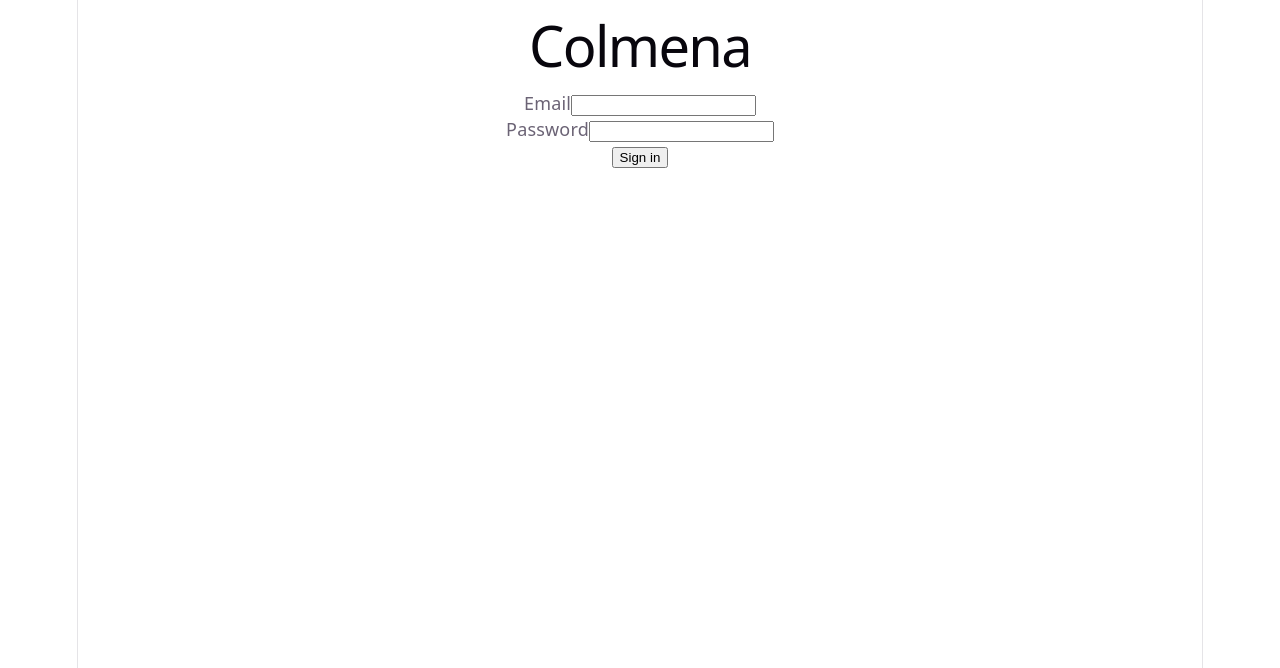
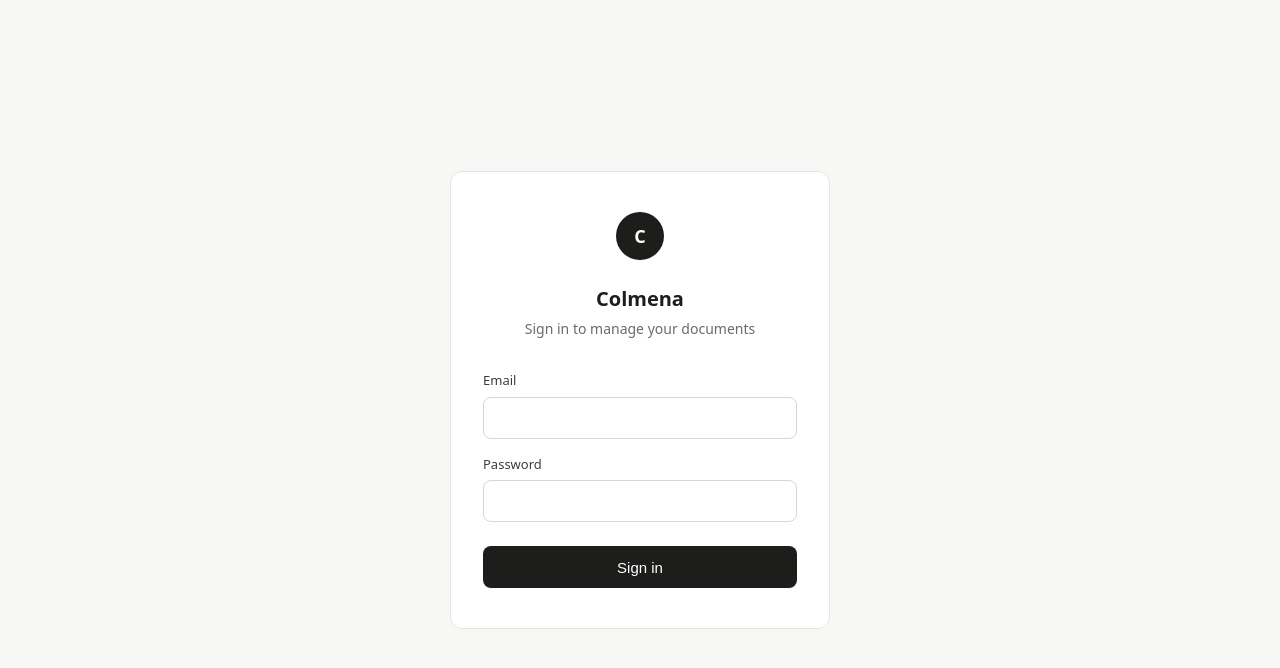
Before and after one commit to DeadpanSix/colmena-web, a React (Vite) app: page /login in a window 1280 px wide. Shown: the top 668 px of the page. Built offline with nearby package versions, Linux system fonts and the light colour scheme; no server answers.

Commit message:
Restyle login page with CSS Modules, clean up Vite scaffold defaults

```diff
--- a/src/index.css
+++ b/src/index.css
@@ -1,53 +1,10 @@
 :root {
-  --text: #6b6375;
-  --text-h: #08060d;
-  --bg: #fff;
-  --border: #e5e4e7;
-  --code-bg: #f4f3ec;
-  --accent: #aa3bff;
-  --accent-bg: rgba(170, 59, 255, 0.1);
-  --accent-border: rgba(170, 59, 255, 0.5);
-  --social-bg: rgba(244, 243, 236, 0.5);
-  --shadow:
-    rgba(0, 0, 0, 0.1) 0 10px 15px -3px, rgba(0, 0, 0, 0.05) 0 4px 6px -2px;
-
-  --sans: system-ui, 'Segoe UI', Roboto, sans-serif;
-  --heading: system-ui, 'Segoe UI', Roboto, sans-serif;
-  --mono: ui-monospace, Consolas, monospace;
-
-  font: 18px/145% var(--sans);
-  letter-spacing: 0.18px;
-  color-scheme: light dark;
-  color: var(--text);
-  background: var(--bg);
-  font-synthesis: none;
-  text-rendering: optimizeLegibility;
-  -webkit-font-smoothing: antialiased;
-  -moz-osx-font-smoothing: grayscale;
-
-  @media (max-width: 1024px) {
-    font-size: 16px;
-  }
+  font: 16px/1.5 system-ui, 'Segoe UI', Roboto, sans-serif;
+  color-scheme: light;
 }
 
-@media (prefers-color-scheme: dark) {
-  :root {
-    --text: #9ca3af;
-    --text-h: #f3f4f6;
-    --bg: #16171d;
-    --border: #2e303a;
-    --code-bg: #1f2028;
-    --accent: #c084fc;
-    --accent-bg: rgba(192, 132, 252, 0.15);
-    --accent-border: rgba(192, 132, 252, 0.5);
-    --social-bg: rgba(47, 48, 58, 0.5);
-    --shadow:
-      rgba(0, 0, 0, 0.4) 0 10px 15px -3px, rgba(0, 0, 0, 0.25) 0 4px 6px -2px;
-  }
-
-  #social .button-icon {
-    filter: invert(1) brightness(2);
-  }
+* {
+  box-sizing: border-box;
 }
 
 body {
@@ -55,57 +12,5 @@ body {
 }
 
 #root {
-  width: 1126px;
-  max-width: 100%;
-  margin: 0 auto;
-  text-align: center;
-  border-inline: 1px solid var(--border);
-  min-height: 100svh;
-  display: flex;
-  flex-direction: column;
-  box-sizing: border-box;
+  min-height: 100vh;
 }
-
-h1,
-h2 {
-  font-family: var(--heading);
-  font-weight: 500;
-  color: var(--text-h);
-}
-
-h1 {
-  font-size: 56px;
-  letter-spacing: -1.68px;
-  margin: 32px 0;
-  @media (max-width: 1024px) {
-    font-size: 36px;
-    margin: 20px 0;
-  }
-}
-h2 {
-  font-size: 24px;
-  line-height: 118%;
-  letter-spacing: -0.24px;
-  margin: 0 0 8px;
-  @media (max-width: 1024px) {
-    font-size: 20px;
-  }
-}
-p {
-  margin: 0;
-}
-
-code,
-.counter {
-  font-family: var(--mono);
-  display: inline-flex;
-  border-radius: 4px;
-  color: var(--text-h);
-}
-
-code {
-  font-size: 15px;
-  line-height: 135%;
-  padding: 4px 8px;
-  background: var(--code-bg);
-}
--- a/src/pages/LoginPage.jsx
+++ b/src/pages/LoginPage.jsx
@@ -1,6 +1,7 @@
 import { useState } from 'react';
 import { useNavigate } from 'react-router-dom';
 import { useAuth } from '../context/AuthContext';
+import styles from './LoginPage.module.css';
 
 export default function LoginPage() {
   const [email, setEmail] = useState('');
@@ -28,34 +29,46 @@ export default function LoginPage() {
   }
 
   return (
-    <div>
-      <h1>Colmena</h1>
-      <form onSubmit={handleSubmit}>
-        <div>
-          <label htmlFor="email">Email</label>
+    <div className={styles.container}>
+      <div className={styles.card}>
+        <div className={styles.logo}>
+          <div className={styles.logoCircle}>C</div>
+        </div>
+        <h1 className={styles.title}>Colmena</h1>
+        <p className={styles.subtitle}>Sign in to manage your documents</p>
+
+        <form className={styles.form} onSubmit={handleSubmit}>
+          <div className={styles.field}>
+            <label className={styles.label} htmlFor="email">Email</label>
             <input
               id="email"
               type="email"
+              className={styles.input}
               value={email}
               onChange={(e) => setEmail(e.target.value)}
               required
             />
           </div>
-        <div>
-          <label htmlFor="password">Password</label>
+
+          <div className={styles.field}>
+            <label className={styles.label} htmlFor="password">Password</label>
             <input
               id="password"
               type="password"
+              className={styles.input}
               value={password}
               onChange={(e) => setPassword(e.target.value)}
               required
             />
           </div>
-        {error && <p style={{ color: 'red' }}>{error}</p>}
-        <button type="submit" disabled={isSubmitting}>
+
+          {error && <p className={styles.error}>{error}</p>}
+
+          <button type="submit" className={styles.submitButton} disabled={isSubmitting}>
             {isSubmitting ? 'Signing in...' : 'Sign in'}
           </button>
         </form>
       </div>
+    </div>
   );
 }
--- /dev/null
+++ b/src/pages/LoginPage.module.css
@@ -0,0 +1,133 @@
+.container {
+  min-height: 100vh;
+  display: flex;
+  align-items: center;
+  justify-content: center;
+  padding: 1.5rem;
+  background: #f7f7f5;
+}
+
+.card {
+  width: 100%;
+  max-width: 380px;
+  background: #ffffff;
+  border-radius: 12px;
+  border: 1px solid #e5e5e2;
+  padding: 2.5rem 2rem;
+}
+
+.logo {
+  display: flex;
+  justify-content: center;
+  margin-bottom: 1.5rem;
+}
+
+.logoCircle {
+  width: 48px;
+  height: 48px;
+  border-radius: 50%;
+  background: #1d1d1b;
+  display: flex;
+  align-items: center;
+  justify-content: center;
+  color: #fff;
+  font-size: 18px;
+  font-weight: 600;
+}
+
+.title {
+  font-size: 20px;
+  font-weight: 600;
+  text-align: center;
+  margin: 0 0 0.25rem;
+  color: #1d1d1b;
+}
+
+.subtitle {
+  font-size: 14px;
+  text-align: center;
+  color: #6b6b68;
+  margin: 0 0 2rem;
+}
+
+.form {
+  display: flex;
+  flex-direction: column;
+  gap: 1rem;
+}
+
+.field {
+  display: flex;
+  flex-direction: column;
+  gap: 6px;
+}
+
+.label {
+  font-size: 13px;
+  font-weight: 500;
+  color: #3d3d3a;
+}
+
+.input {
+  height: 42px;
+  padding: 0 12px;
+  border: 1px solid #d6d6d3;
+  border-radius: 8px;
+  font-size: 15px;
+  color: #1d1d1b;
+  background: #fff;
+  transition: border-color 0.15s ease;
+}
+
+.input:focus {
+  outline: none;
+  border-color: #1d1d1b;
+}
+
+.error {
+  font-size: 13px;
+  color: #b3261e;
+  background: #fceceb;
+  border-radius: 6px;
+  padding: 8px 12px;
+  margin: 0;
+}
+
+.submitButton {
+  height: 42px;
+  border: none;
+  border-radius: 8px;
+  background: #1d1d1b;
+  color: #fff;
+  font-size: 15px;
+  font-weight: 500;
+  cursor: pointer;
+  margin-top: 0.5rem;
+  transition: opacity 0.15s ease;
+}
+
+.submitButton:hover:not(:disabled) {
+  opacity: 0.9;
+}
+
+.submitButton:disabled {
+  opacity: 0.5;
+  cursor: not-allowed;
+}
+
+@media (max-width: 480px) {
+  .card {
+    padding: 2rem 1.5rem;
+    border-radius: 0;
+    border: none;
+    max-width: 100%;
+    min-height: 100vh;
+    display: flex;
+    flex-direction: column;
+    justify-content: center;
+  }
+
+  .container {
+    padding: 0;
+  }
+}
```
Lines whose indentation alone changed are shown as unchanged.
